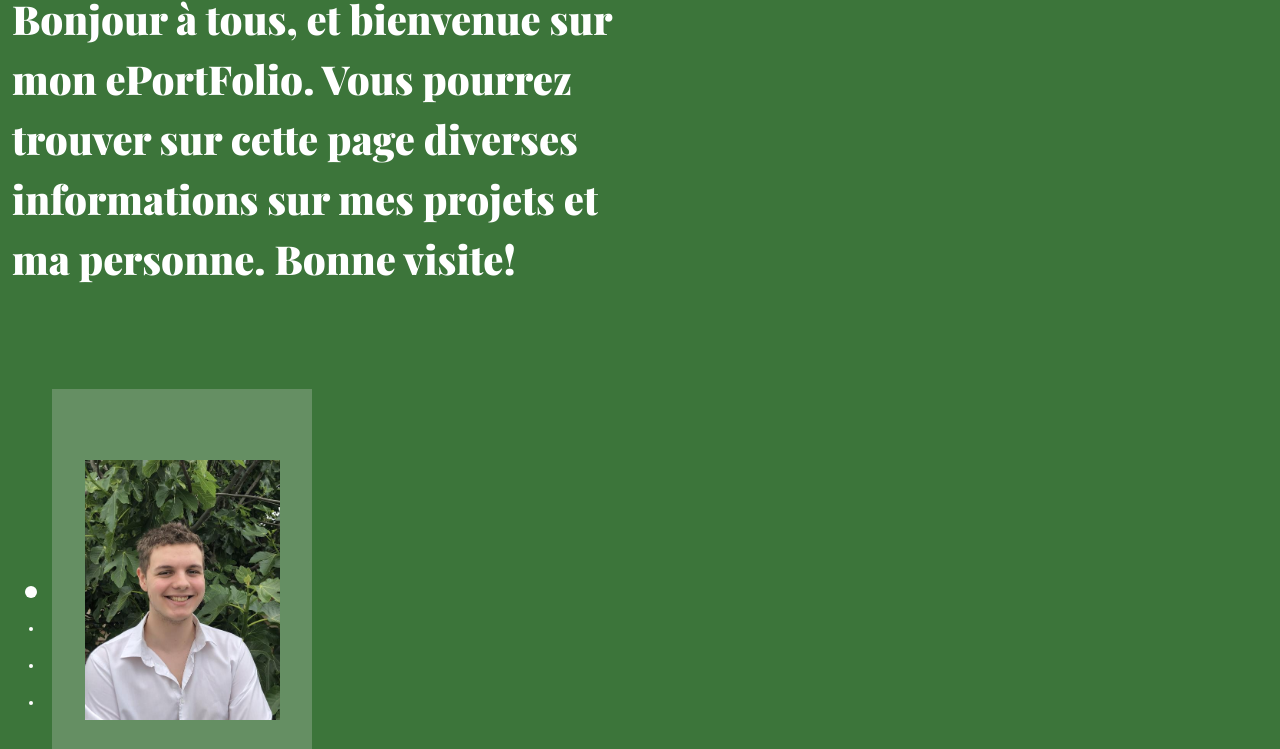
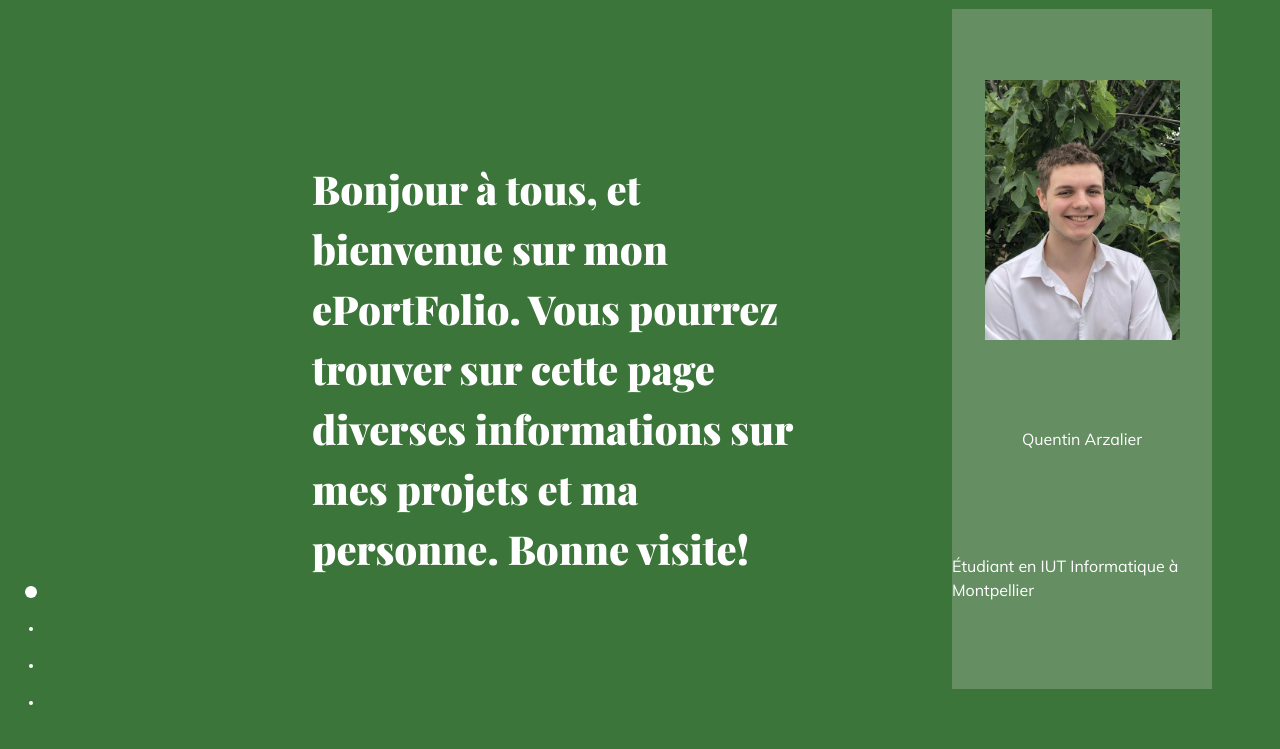
Before and after one commit to quentin-arzalier/quentin-arzalier.github.io, a plain HTML site: page site/fr/index.html in a window 1280 px wide. Shown: the part 51-800 px from the top of the page. Drawn offline with Linux system fonts and the light colour scheme.

Commit message:
ptit Fix 2

```diff
--- a/site/assets/css/style.css
+++ b/site/assets/css/style.css
@@ -790,7 +790,7 @@ header .navbar .dropdown .dropdown-menu a {
 
 
 /* NEW CSS */
-#firstContainer{
+.container#firstContainer{
     display: flex;
     flex-direction: row;
     height: auto;
--- a/site/fr/index.html
+++ b/site/fr/index.html
@@ -65,7 +65,7 @@
 
         <div id="fullpage">
             <div class="section" id="about" data-anchor="abouts">
-                <div class="container">
+                <div class="container" id="firstContainer">
                     <p class="about-desc col-12 col-md-9 col-lg-7">Bonjour à tous, et bienvenue sur mon ePortFolio. Vous pourrez trouver sur cette page diverses informations sur mes projets et ma personne. Bonne visite!</p>
                     <div id="contactDiv">
                         <img src="../assets/images/moi.jpg">
```
Also changed, not shown: site/index.html (+1 -1 lines).
